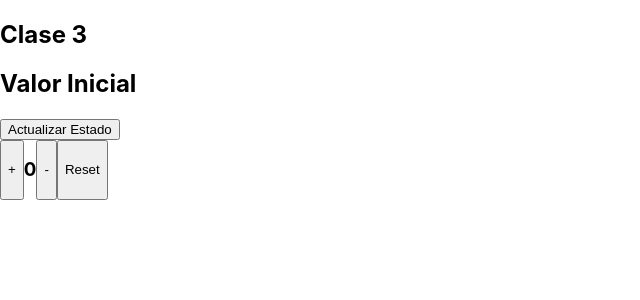
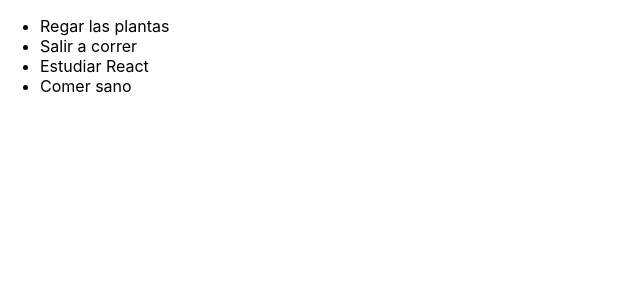
Before and after one commit to Academia-Numen/1121-react-clases, a React (Create React App) app: page / in a window 1280 px wide. Shown: the top 300 px of the page, without its empty margins (0-640 px from the left). Built offline with nearby package versions, Linux system fonts and the light colour scheme.

Commit message:
Ejemplo lista y keys clase 4

```diff
--- a/src/App.js
+++ b/src/App.js
@@ -1,25 +1,35 @@
 import { useState } from 'react';
 import './App.css';
-import Contador from './components/Contador';
+
+function ListItem({ id, contenido, deleteItem }) {
+
+  function eventHandler() {
+    deleteItem(id)
+  };
+
+  return <li onClick={eventHandler}> {contenido} </li>
+}
 
 function App() {
 
-  const [estado, setEstado] = useState('Valor Inicial');
+  const [items, setItems] = useState([
+    { id: 1, value: 'Regar las plantas' },
+    { id: 2, value: 'Salir a correr' },
+    { id: 3, value: 'Estudiar React' },
+    { id: 4, value: 'Comer sano' },
+  ]);
 
-  function actualizarEstado() {
-    setEstado('Estado Actualizado');
+  function eliminarItem(identificador) {
+    const listaFiltrada = items.filter(item => item.id !== identificador);
+    setItems(listaFiltrada);
   }
 
   return (
-    <div>
-      <h2>Clase 3</h2>
-
-      <h2>{estado}</h2>
-      <button onClick={actualizarEstado}>Actualizar Estado</button>
-
-      <Contador />
-
-    </div>
+    <ul>
+      {items.map((item) => (
+        <ListItem key={item.id} contenido={item.value} id={item.id} deleteItem={eliminarItem} />
+      ))}
+    </ul>
   );
 }
 
--- a/src/components/Contador.js
+++ /dev/null
@@ -1,23 +0,0 @@
-import { useState } from "react";
-
-const Contador = () => {
-
-    const [contador, setContador] = useState(0);
-
-    const sumar = () => setContador((prevState) => prevState + 1);
-    const restar = () => setContador((prevState) => prevState - 1);
-    const reiniciar = () => setContador(0);
-
-    return (
-        <>
-            <div style={{display: "flex"}}>
-                <button onClick={sumar}>+</button>
-                <h3>{contador}</h3>
-                <button onClick={restar}>-</button>
-                <button onClick={reiniciar}>Reset</button>
-            </div>
-        </>
-     );
-}
-
-export default Contador;
```
